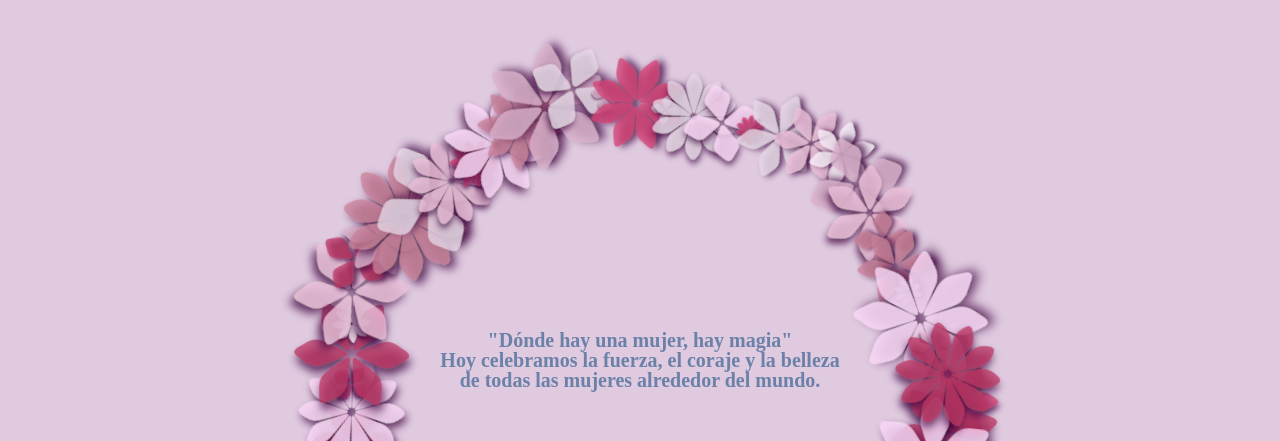
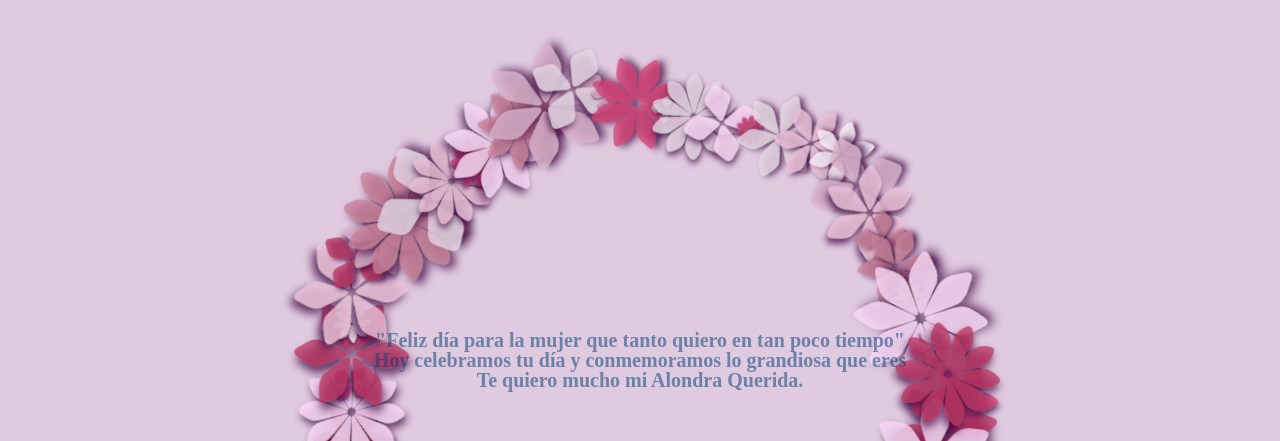
Before and after one commit to AlexPrietoRomani/Dia-de-la-mujer, a plain HTML site: page index.html in a window 1280 px wide. Shown: the top 441 px of the page. Drawn offline with nearby package versions, Linux system fonts and the light colour scheme.

Commit message:
cambiando texto

```diff
--- a/index.html
+++ b/index.html
@@ -47,9 +47,9 @@
 </svg>
 <!-- Texto en el centro -->
 <div id="texto1">Feliz Día de la Mujer</div>
-<div id="texto2">"Dónde hay una mujer, hay magia" <br>
-  Hoy celebramos la fuerza, el coraje y la belleza <br>
-  de todas las mujeres alrededor del mundo.
+<div id="texto2">"Feliz día para la mujer que tanto quiero en tan poco tiempo" <br>
+  Hoy celebramos tu día y conmemoramos lo grandiosa que eres <br>
+  Te quiero mucho mi Alondra Querida.
 
 </div>
 
```
